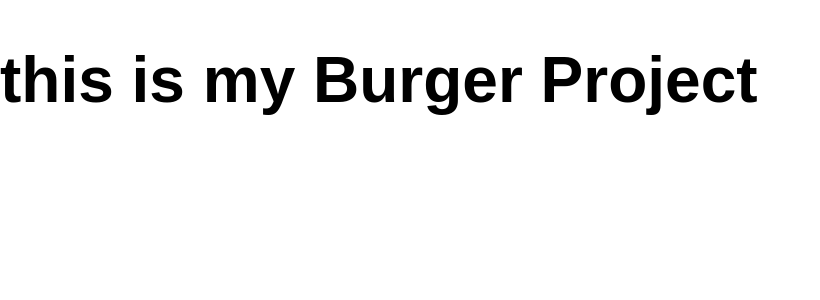
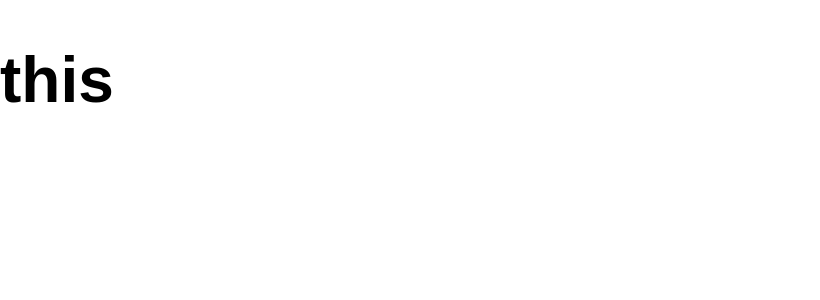
Before and after one commit to youssefMoJo/JooBurger, a React app: page / in a window 1280 px wide. Shown: the top 300 px of the page, without its empty margins (0-820 px from the left). Built offline with nearby package versions, Linux system fonts and the light colour scheme.

Commit message:
last testing

```diff
--- a/src/App.js
+++ b/src/App.js
@@ -4,7 +4,7 @@ class App extends Component {
   render() {
     return (
       <h1>
-        <h1>this is my Burger Project </h1>
+        <h1>this </h1>
       </h1>
     );
   }
```
